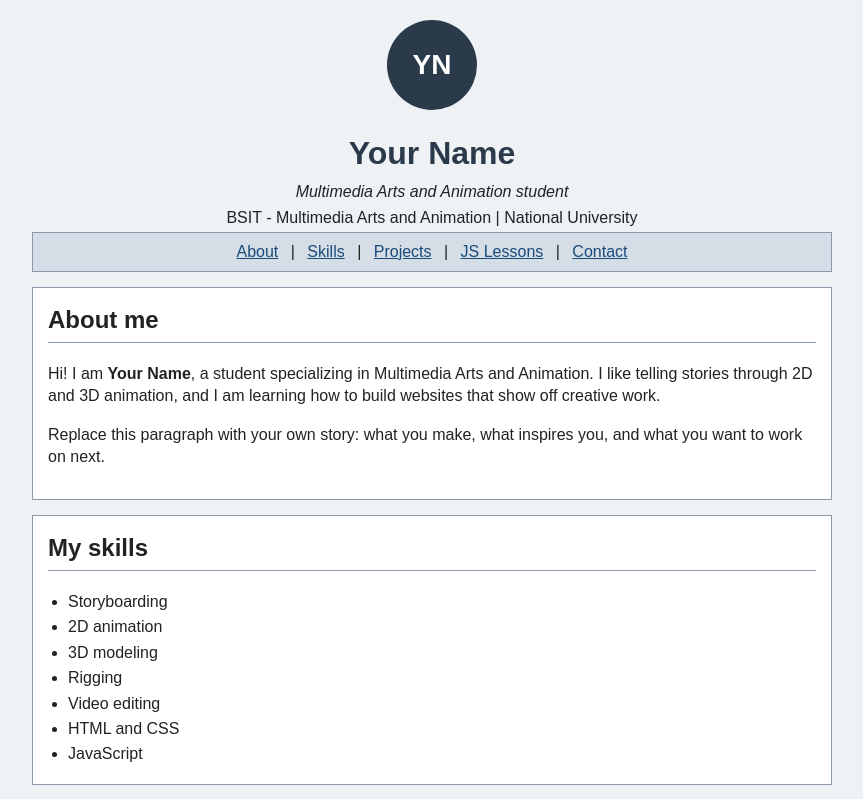
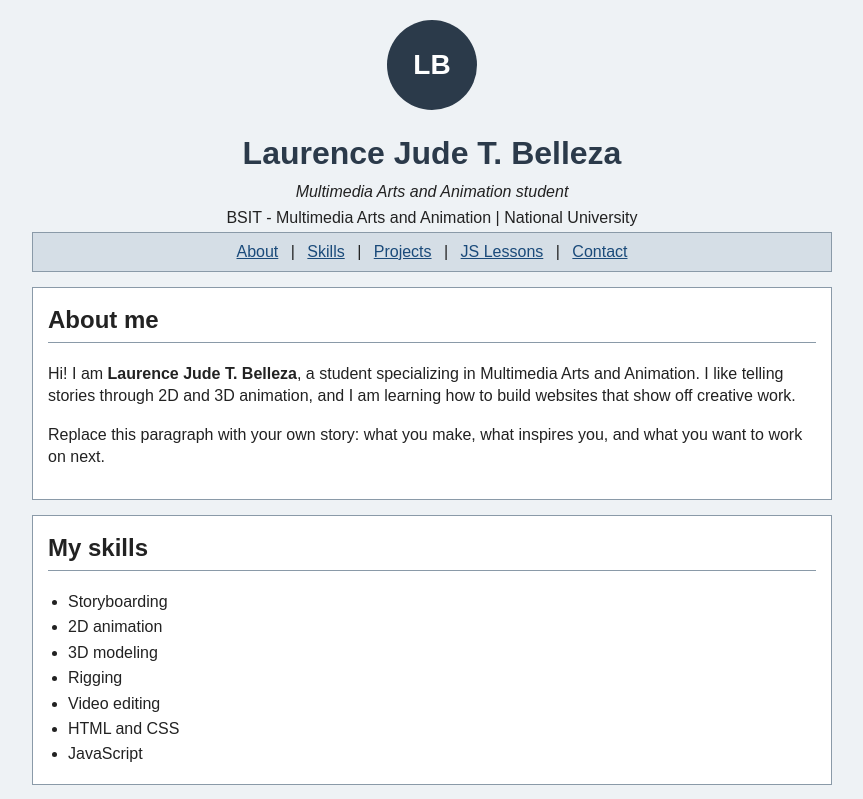
Before and after one commit to skeptee/BELLEZA_final-projectIPT, a plain HTML site: page index.html in a window 1280 px wide. Shown: the top 799 px of the page, without its empty margins (208-1071 px from the left). Drawn offline with Linux system fonts and the light colour scheme.

Commit message:
Update index.html

```diff
--- a/index.html
+++ b/index.html
@@ -3,15 +3,15 @@
 <head>
 <meta charset="UTF-8">
 <meta name="viewport" content="width=device-width, initial-scale=1">
-<title>Your Name - MAA Portfolio</title>
+<title>Laurence Jude T. Belleza - MAA Portfolio</title>
 <link rel="stylesheet" href="style.css">
 </head>
 <body>
 
 <header class="hero">
-  <div class="avatar" aria-hidden="true">YN</div>
+  <div class="avatar" aria-hidden="true">LB</div>
   <div>
-    <h1>Your Name</h1>
+    <h1>Laurence Jude T. Belleza</h1>
     <p class="role">Multimedia Arts and Animation student</p>
     <p>BSIT - Multimedia Arts and Animation | National University</p>
   </div>
@@ -25,7 +25,7 @@
 
 <section class="panel" id="about">
   <h2>About me</h2>
-  <p>Hi! I am <b>Your Name</b>, a student specializing in Multimedia Arts and Animation. I like telling stories through 2D and 3D animation, and I am learning how to build websites that show off creative work.</p>
+  <p>Hi! I am <b>Laurence Jude T. Belleza</b>, a student specializing in Multimedia Arts and Animation. I like telling stories through 2D and 3D animation, and I am learning how to build websites that show off creative work.</p>
   <p>Replace this paragraph with your own story: what you make, what inspires you, and what you want to work on next.</p>
 </section>
 
```
